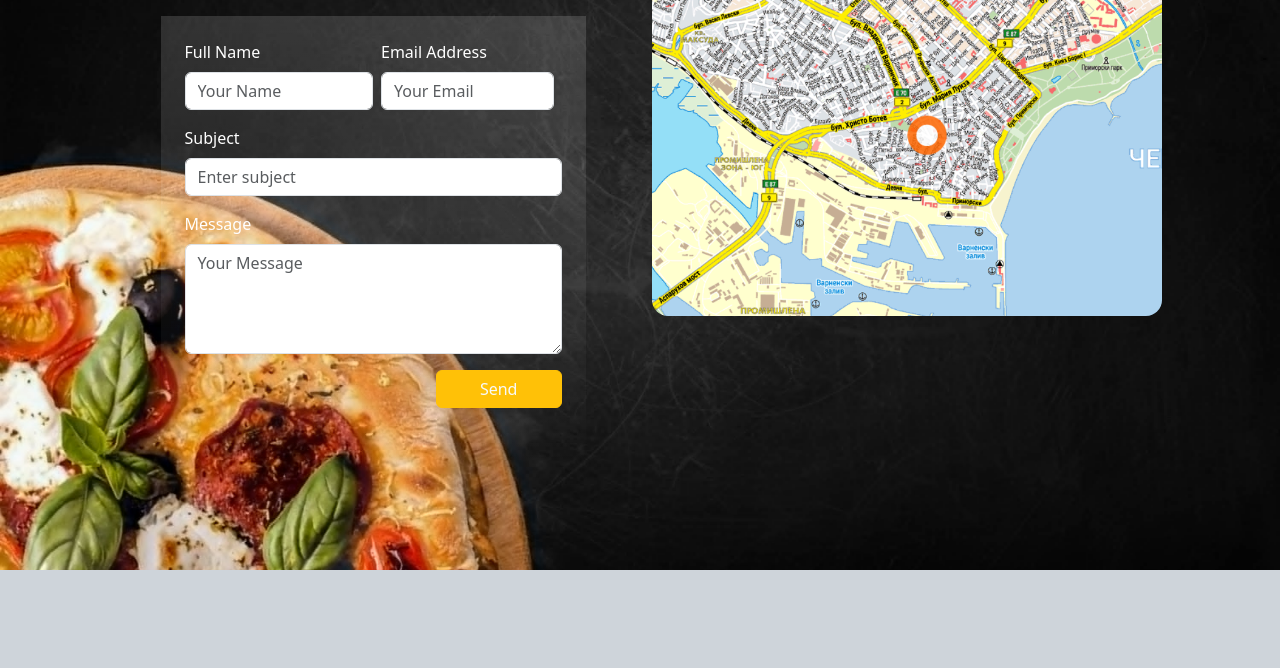
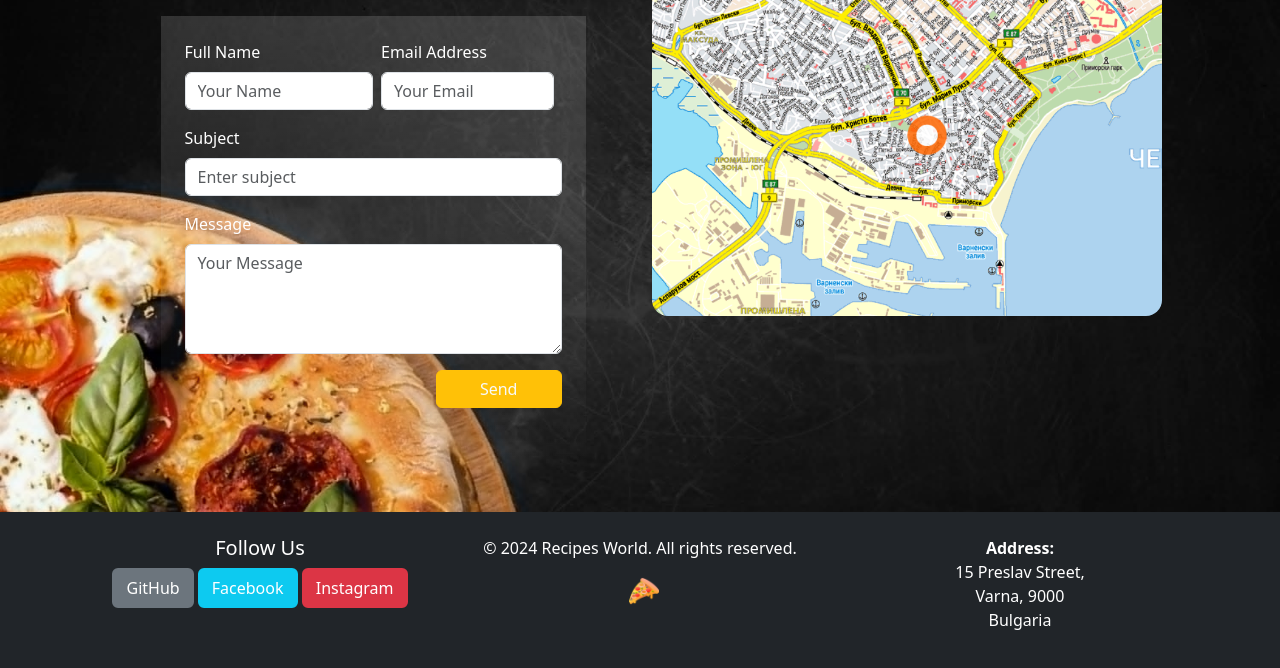
Before and after one commit to daliaBedrosyan/recipes-website-uni, a plain HTML site: page contact.html in a window 1280 px wide. Shown: the part 230-898 px from the top of the page. Before the commit the page ends 800 px from the top, so only its background shows below. Drawn offline with nearby package versions, Linux system fonts and the light colour scheme.

Commit message:
Added: Footer

```diff
--- a/contact.html
+++ b/contact.html
@@ -98,6 +98,32 @@
             </div>
         </div>
     </div>
+    <div class="bg-dark text-white py-4 expand-lg text-md-center ">
+        <div class="container">
+          <div class="row">
+            <div class="col-lg-4 col-md-12 mb-3">
+                <h5>Follow Us</h5>
+                <a href="#"
+                        class="btn btn-secondary text-white border border-2 border-secondary text-center rounded">GitHub</a>
+                    <a href="#"
+                        class="btn btn-info text-white border border-2 border-info text-center rounded">Facebook</a>
+                    <a href="#"
+                        class="btn btn-danger text-white border border-2 border-danger text-center rounded">Instagram</a>
+              </div>
+            <div class="col-lg-4 col-md-12 mb-3">
+              <p>&copy; 2024 Recipes World. All rights reserved.</p>
+              <img src="./resourses/pizza.png" class="img-fluid ms-2" style="width: 30px;" alt="">
+            </div>
+            <div class="col-lg-4 col-md-12 mb-3">
+              <p><strong>Address:</strong><br>
+                15 Preslav Street,<br>
+                Varna, 9000<br>
+                Bulgaria
+              </p>
+            </div>
+          </div>
+        </div>
+    </div>
     <script src="https://cdn.jsdelivr.net/npm/bootstrap@5.3.0/dist/js/bootstrap.bundle.min.js"></script>
 </body>
 
```
Also changed, not shown: profile.html (+26 -0 lines), recipes.html (+26 -0 lines).
